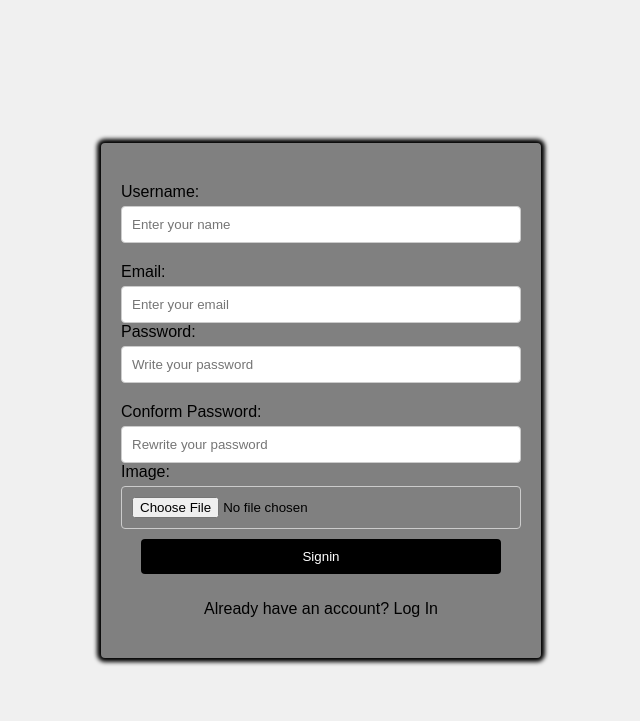
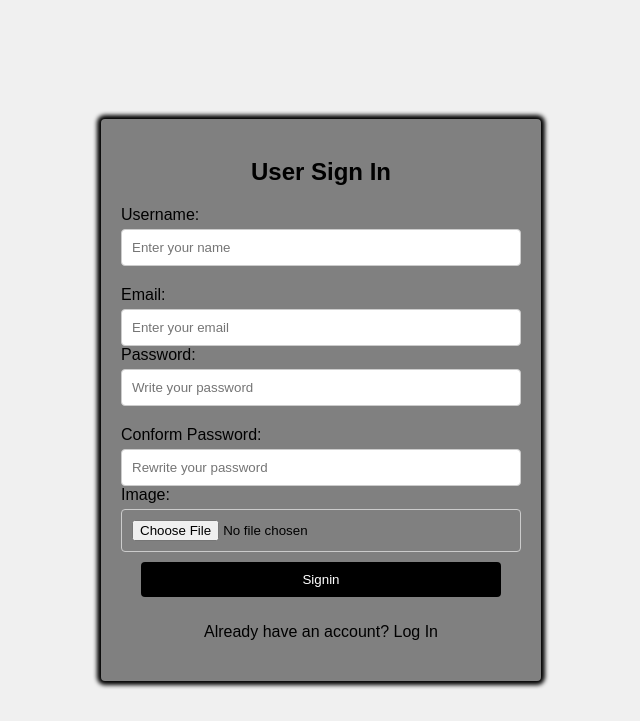
Before and after one commit to ayush708/Tipanni, a PHP site: page /signin.php in a window 1280 px wide. Shown: the top 721 px of the page, without its empty margins (319-959 px from the left). Run offline with PHP 8.4, Linux system fonts and the light colour scheme.

Commit message:
h2 updated

```diff
--- a/signin.php
+++ b/signin.php
@@ -27,6 +27,9 @@
 
         .container {
             margin: 20px 0;
+        }
+        .content-container h2{
+            text-align: center;
         }
 
         .username, .password {
@@ -92,6 +95,7 @@
 </head>
 <body>
     <div class="content-container">
+        <h2>User Sign In</h2>
         <form action="#">
             <div class="container">
                 <div class="username">
```
